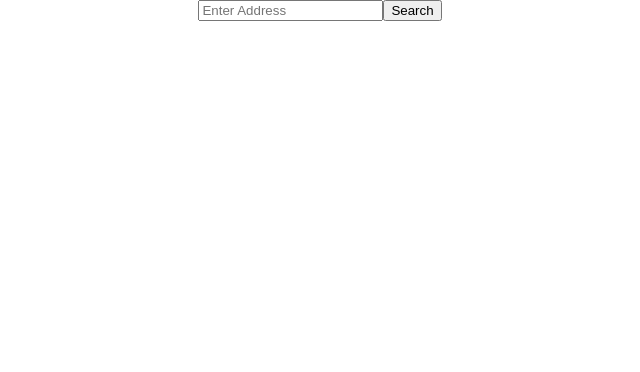
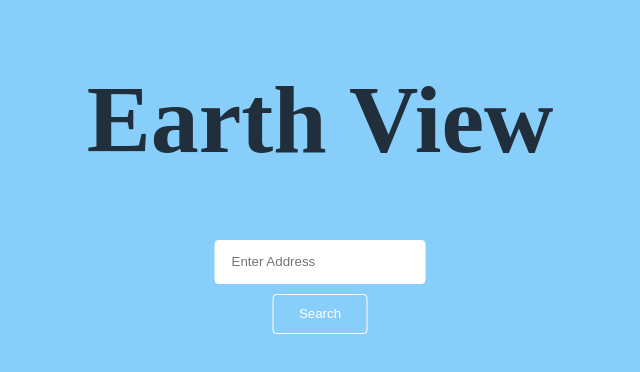
Before and after one commit to coreyarch1234/earth-view, a React (Create React App) app: page / in a window 1280 px wide. Shown: the top 372 px of the page, without its empty margins (320-960 px from the left). Built offline with nearby package versions, Linux system fonts and the light colour scheme.

Commit message:
added design to button and text field

```diff
--- a/src/App.css
+++ b/src/App.css
@@ -26,3 +26,12 @@
   from { transform: rotate(0deg); }
   to { transform: rotate(360deg); }
 }
+
+@import url('https://fonts.googleapis.com/css?family=Varela+Round');
+
+
+body {
+  margin: 0;
+  background-color: lightskyblue;
+  font-family: 'Varela Round';
+}
--- a/src/App.js
+++ b/src/App.js
@@ -17,8 +17,6 @@ class App extends React.Component {
             lon: address.lon
         }
         const query = 'https://api.astrodigital.com/v2.0/search/?' + 'contains=' + location.lat + ',' + location.lon;
-
-        console.log(query);
         axios.get(query)
         .then((response) => {
             console.log(response);
--- a/src/search.js
+++ b/src/search.js
@@ -12,10 +12,12 @@ class Search extends Component{
     render(){
         return (
             <div>
+                <h1 style={styles.title}>Earth View</h1>
                 <form onSubmit={(e) =>{
                     e.preventDefault(); //so page does not refresh after submission
                     this.props.onSubmit(this.state.searchTerm);
                 }} style={styles.form}>
+
                     <input
                         type="text"
                         placeholder = {this.props.placeholder}
@@ -25,7 +27,8 @@ class Search extends Component{
                                 searchTerm: e.target.value
                             })
                         }} style={styles.input}/>
-                <button type="submit">{this.props.label}</button>
+
+                    <button type="submit" style={styles.button}>{this.props.label}</button>
                 </form>
             </div>
         );
@@ -34,12 +37,47 @@ class Search extends Component{
 
 
 const styles = {
+    title: {
+        display: 'flex',
+        justifyContent: 'center',
+        color: '#212F3C',
+        fontSize: '6em'
+    },
+    // form: {
+    //     display: 'flex',
+    //     justifyContent: 'center',
+    //     height: '3em',
+    //     marginTop: '6em',
+    //     textAlign: 'center'
+    // },
     form: {
-         display: 'flex',
-         justifyContent: 'center'
+        position: 'absolute',
+        left: '50%',
+        transform: 'translate(-50%,0%)',
+        textAlign: 'center'
     },
     input: {
-         color: '#2d4'
+        color: 'white',
+        border: '1px solid white',
+        borderRadius: 4,
+        height: 40,
+        paddingLeft: 16,
+        paddingRight: 16,
+        display: 'block'
+    },
+    button: {
+        backgroundColor: 'transparent',
+        color: 'white',
+        border: '1px solid white',
+        borderRadius: 4,
+        height: 40,
+        lineHeight: 2.5,
+        paddingLeft: 25,
+        paddingRight: 25,
+        outline: 'none',
+        cursor: 'pointer',
+        marginTop: 10
+
     }
 }
 
```
Lines whose indentation alone changed are shown as unchanged.
